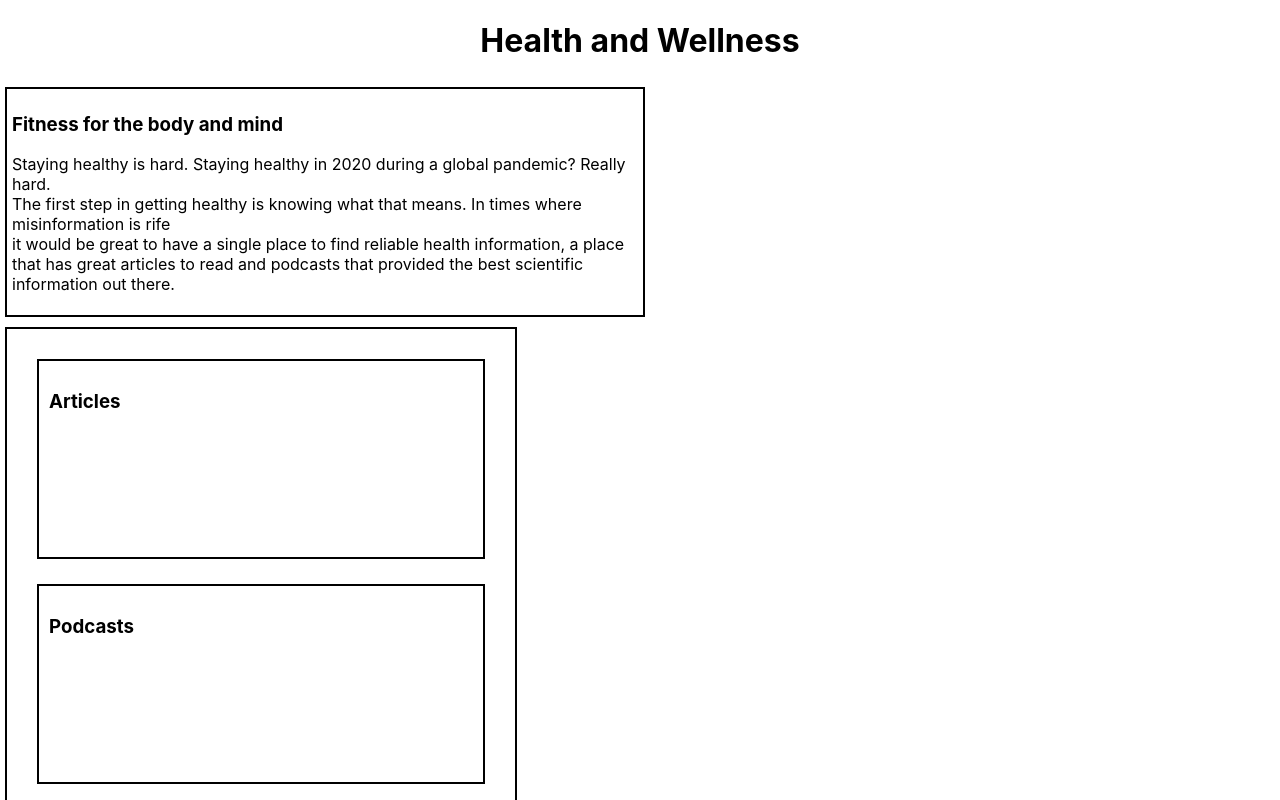
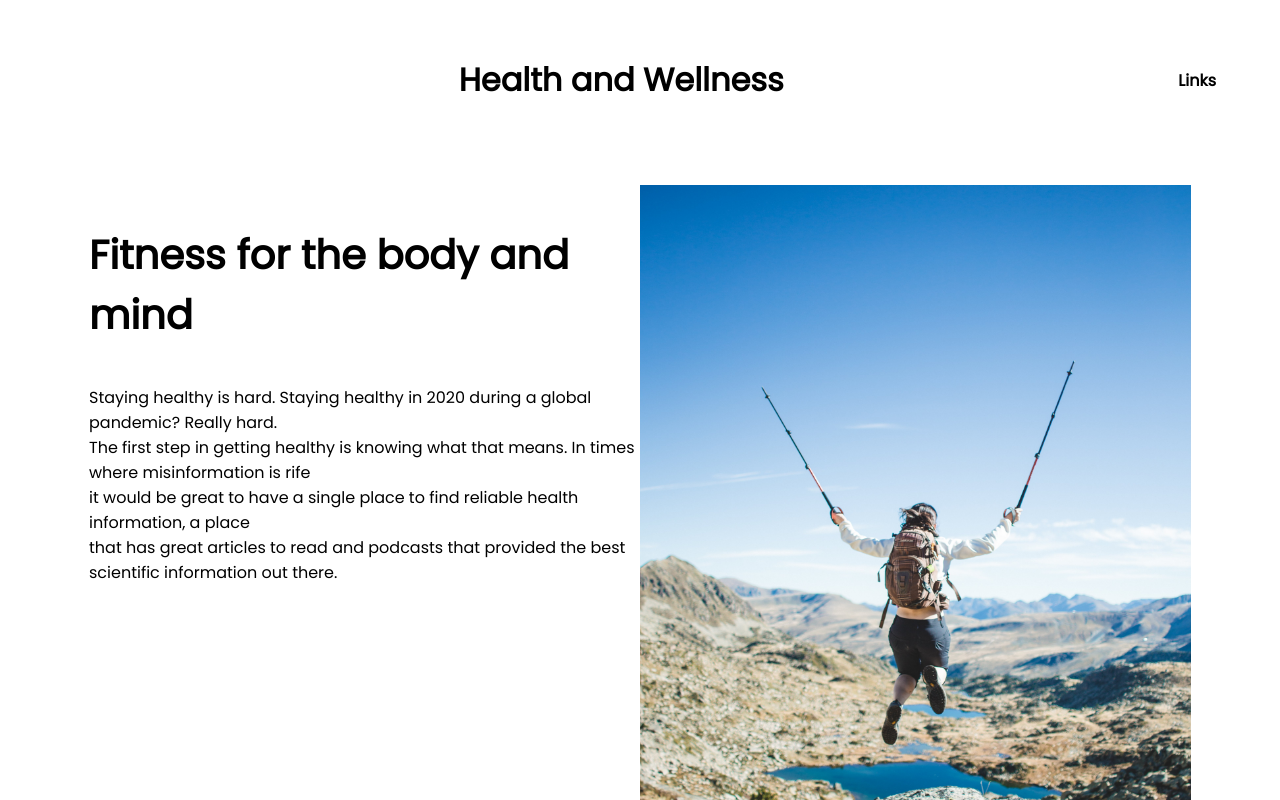
Before and after one commit to atwb21786/HealthApp, a React (Create React App) app: page / in a window 1280 px wide. Shown: the top 800 px of the page. Built offline with nearby package versions, Linux system fonts and the light colour scheme.

Commit message:
changes made to landing page, images/font added

```diff
--- a/src/App.css
+++ b/src/App.css
@@ -7,7 +7,16 @@ body {
 }
 
 header {
+    display: flex;
+    width: 90%;
+    height: 20vh;
+    margin: auto;
+    align-items: center;
+}
+
+.App-title {
     text-align: center;
+    flex: 1;
 }
 
 .App-content {
@@ -16,25 +25,40 @@ header {
 }
 
 .App-about {
-    display: block;
-    height: 25%;
-    margin: 5px;
-    padding: 5px;
-    width: 50%;
-    border: 2px solid black;
+    display: flex;
+    margin: auto;
+    align-items: stretch;
+    width: 90%;
+    padding: 25px;
 }
 
+.App-about h3 {
+    font-size: 40px;
+}
+
+.App-intro, .App-image {
+    flex: 1
+}
+
+.App-image img {
+    width: 100%;
+}
+
+
+/*
 .App-resources{
     display: block;
     margin: 5px;
     padding: 5px;
     width: 40%;
     border: 2px solid black;
-}
+} */
 
-.App-articles, .App-podcasts {
-    margin: 25px;
-    padding: 10px;
-    height: 200px;
+.App-articles, .App-podcasts, .App-websites, .App-fitness {
+    display: block;
+    height: 25%;
+    margin: auto;
+    padding: 25px;
+    width: 50%;
     border: 2px solid black;
 }
--- a/src/App.js
+++ b/src/App.js
@@ -1,4 +1,5 @@
 import React from 'react';
+import Backpacker from './images/backpacker.jpg';
 import './App.css';
 
 
@@ -7,29 +8,51 @@ class App extends React.Component {
   render() {
     return (
       <div className="App">
+
         <header className="App-header">
-          <h1>Health and Wellness</h1>
+          <div className="App-title">
+            <h1>Health and Wellness</h1>
+          </div>
+          <nav className="App-links">
+            <h4>Links</h4>
+          </nav>
         </header>
         <main className="App-content">
-          <div className="App-about">
-            <section>
+          <section className="App-about">
+            <div className="App-intro">
               <h3>Fitness for the body and mind</h3>
               <p>Staying healthy is hard. Staying healthy in 2020 during a global pandemic? Really hard.<br/>
               The first step in getting healthy is knowing what that means. In times where misinformation is rife<br/>
               it would be great to have a single place to find reliable health information, a place<br/>
               that has great articles to read and podcasts that provided the best scientific information out there.<br/>
-
               </p>
+            </div>
+            <div className="App-image">
+              <img src={Backpacker} alt="Backpacker"></img>
+            </div>
+          </section>
+          <div className="App-articles">
+            <section>
+              <h3>Articles</h3>
             </section>
           </div>
-          <div className="App-resources">
-            <section className="App-articles">
-              <h3>Articles</h3>
+          <div className="App-websites">
+            <section>
+              <h3>Websites</h3>
             </section>
-            <section className="App-podcasts">
-              <h3>Podcasts</h3>
-          </section>
           </div>
+          <div className="App-podcasts">
+            <section >
+                <h3>Podcasts</h3>
+            </section>
+          </div>
+          <div className="App-fitness">
+            <section >
+                <h3>Fitness</h3>
+            </section>
+          </div>
+
+
 
         </main>
         <footer>
--- a/src/index.css
+++ b/src/index.css
@@ -1,8 +1,9 @@
+
+@import url('https://fonts.googleapis.com/css2?family=Poppins&display=swap');
+
 body {
   margin: 0;
-  font-family: -apple-system, BlinkMacSystemFont, 'Segoe UI', 'Roboto', 'Oxygen',
-    'Ubuntu', 'Cantarell', 'Fira Sans', 'Droid Sans', 'Helvetica Neue',
-    sans-serif;
+  font-family: 'Poppins', sans-serif;
   -webkit-font-smoothing: antialiased;
   -moz-osx-font-smoothing: grayscale;
 }
```
Also changed, not shown: src/images/backpacker.jpg (added).
